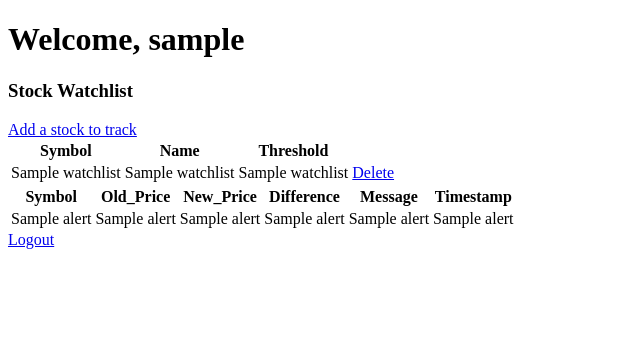
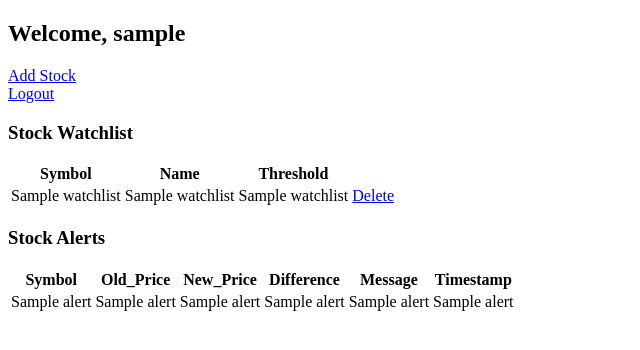
Before and after one commit to KeillenSnider/StockScrubber, a Flask app: page /dashboard in a window 1280 px wide. Shown: the top 350 px of the page, without its empty margins (0-640 px from the left). Run offline with Flask 3, Linux system fonts and the light colour scheme; the visitor is signed in with stand-in values (Sample User, id 1); a database or web service that is not in the repository returns one stand-in record (values such as "Sample title"); some libraries are stand-ins or nearby versions.

Commit message:
Changed dashboard to have a nav bar and also split it up into more classes

```diff
--- a/templates/dashboard.html
+++ b/templates/dashboard.html
@@ -21,24 +21,38 @@
 
 <body>
 
-    <div class = "container-table">
+    <!--Used for the navigation bar at the top-->
+    <nav class = "navbar">
 
-        <!--Header for the dashboard page with there name-->
-        <div class = "title">
-            <h1>Welcome, {{username}}</h1>
+        <div class = "navleft">
+
+            <h2>Welcome, {{username}}</h2>
+
+            <div class = "button">
+                <a href = "{{url_for('add')}}">Add Stock</a>
+            </div>
+
         </div>
+
+        <div class = "navright">
+
+            <div class = "button">
+                <a href = "{{url_for('logout')}}">Logout</a>
+            </div>
+
+        </div>
+
+    </nav>
+
+
+    <!--Seperate block-->
+    <div class = "container-table-one">
 
         <h3>Stock Watchlist</h3>
 
         {% if not watchlists %}
             <p>No stocks are being tracked right now. Please add one</p>
         {% endif %}
-
-        <div class = "button">
-
-            <a href = "{{url_for('add')}}">Add a stock to track</a>
-
-        </div>
 
         <div style = "overflow-x: auto;">
 
@@ -69,8 +83,14 @@
                 {% endfor %}
 
             </table>
+        </div>
+    </div>
 
+    <div class = "container-table-two">
 
+        <h3>Stock Alerts</h3>
+
+        <div style = "overflow-x: auto;">
             <!--Table for the Alerts-->
             <table>
 
@@ -105,12 +125,6 @@
 
         </div>
 
-        <div class = "button">
-
-            <a href = "{{url_for('logout')}}">Logout</a>
-
-        </div>
-
     </div>
 
 </body>
```
